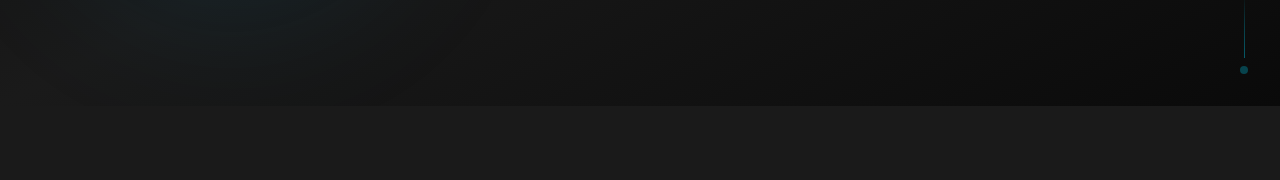
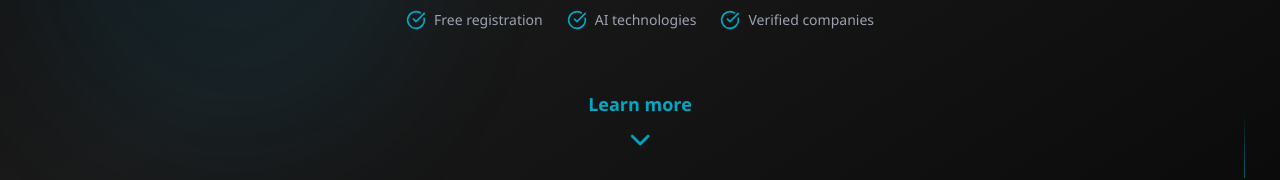
Before and after one commit to natalie-markova/it-grads-client, a React app: page /home in a window 1280 px wide. Shown: the part 639-819 px from the top of the page. Built offline with nearby package versions, Linux system fonts and the light colour scheme; no server answers; the HTML template or start-up script is replaced by a standard one.

Commit message:
мелкие изменения

```diff
--- a/src/components/pages/Home/Home.tsx
+++ b/src/components/pages/Home/Home.tsx
@@ -1,6 +1,6 @@
 import { Link, useOutletContext } from 'react-router-dom'
 import { useState, useEffect } from 'react'
-import { ArrowRight, Users, MessageCircle, TrendingUp, GraduationCap, Building2, MapPin, Search, Star, Target, Sparkles, CheckCircle } from 'lucide-react'
+import { ArrowRight, Users, MessageCircle, TrendingUp, GraduationCap, Building2, MapPin, Search, Star, Target, Sparkles, CheckCircle, ChevronDown } from 'lucide-react'
 import { useTranslation } from 'react-i18next'
 import Section from '../../../components/ui/Section'
 import Card from '../../../components/ui/Card'
@@ -26,6 +26,14 @@ const Home = () => {
   const [hoveredEmployerCard, setHoveredEmployerCard] = useState<number | null>(null)
 
   useScrollAnimation()
+
+  // Функция скролла к следующему блоку
+  const scrollToNextSection = () => {
+    const nextSection = document.querySelector('section:nth-of-type(2)')
+    if (nextSection) {
+      nextSection.scrollIntoView({ behavior: 'smooth', block: 'start' })
+    }
+  }
 
   // Загрузка статистики пользователей
   useEffect(() => {
@@ -137,7 +145,7 @@ const Home = () => {
   return (
     <div className="bg-dark-bg overflow-hidden">
       {/* Hero Section */}
-      <section className="relative min-h-[85vh] flex items-center bg-gradient-to-br from-dark-bg via-dark-surface to-dark-bg py-20 md:py-32">
+      <section className="relative min-h-screen flex items-center bg-gradient-to-br from-dark-bg via-dark-surface to-dark-bg py-20 md:py-32">
         {/* Декоративные элементы */}
         <div className="absolute inset-0 overflow-hidden pointer-events-none">
           <div className="absolute top-20 right-10 w-72 h-72 bg-accent-cyan/10 rounded-full blur-3xl"></div>
@@ -246,6 +254,16 @@ const Home = () => {
             </div>
           </div>
         </div>
+
+        {/* Кнопка "Узнать больше" */}
+        <button
+          onClick={scrollToNextSection}
+          className="absolute bottom-16 left-1/2 -translate-x-1/2 flex flex-col items-center gap-3 text-accent-cyan hover:text-accent-cyan/80 transition-all duration-300 group cursor-pointer"
+          aria-label={t('common.learnMore')}
+        >
+          <span className="text-base md:text-lg font-semibold">{t('common.learnMore')}</span>
+          <ChevronDown className="h-8 w-8 animate-bounce" />
+        </button>
       </section>
 
       {/* Для студентов - Cards Grid */}
--- a/src/components/pages/Profile/Profile.tsx
+++ b/src/components/pages/Profile/Profile.tsx
@@ -1095,7 +1095,11 @@ const GraduateProfile = () => {
         )}
 
         {/* Change Password Section - только на вкладке Профиль */}
-        {activeTab === 'profile' && <ChangePassword />}
+        {activeTab === 'profile' && (
+          <Section key="password" title="" className="bg-dark-bg py-0 scroll-animate-item">
+            <ChangePassword />
+          </Section>
+        )}
 
         {/* Skills Radar Section */}
         {activeTab === 'radar' && (
```
